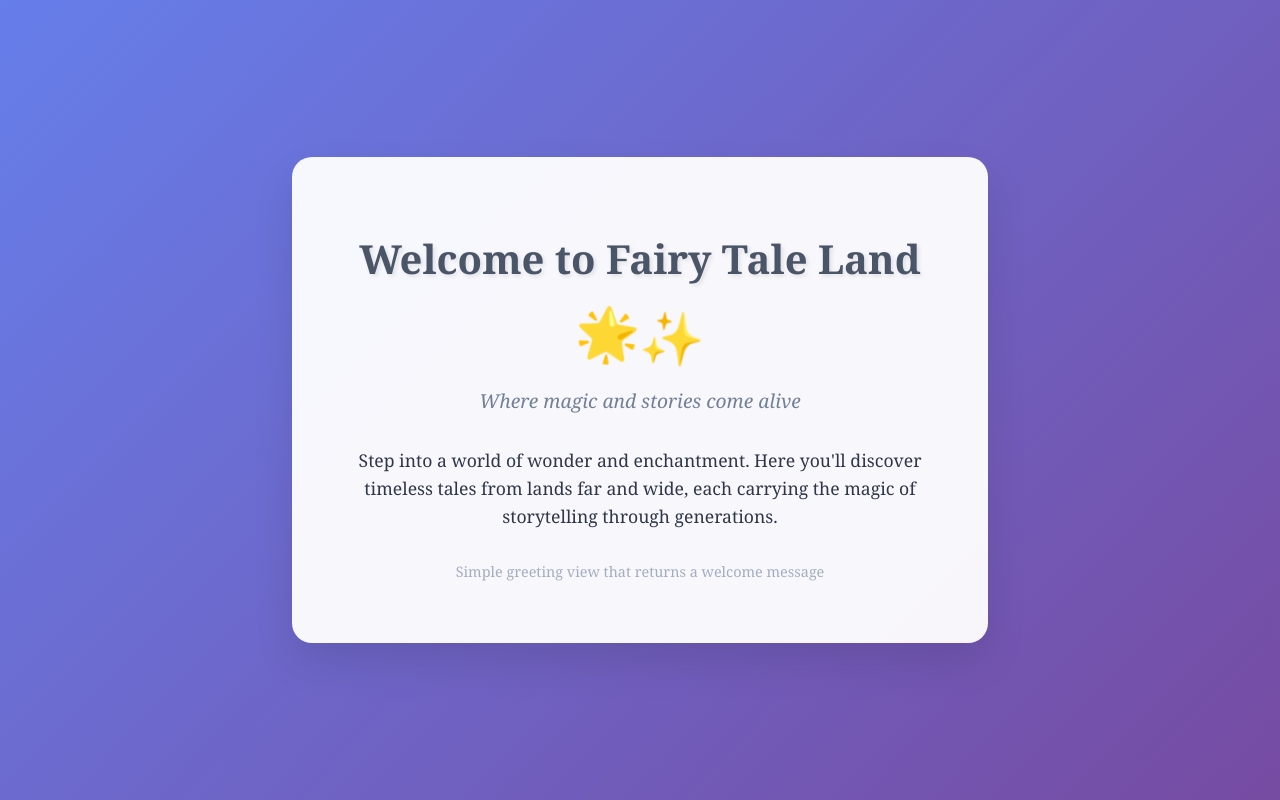
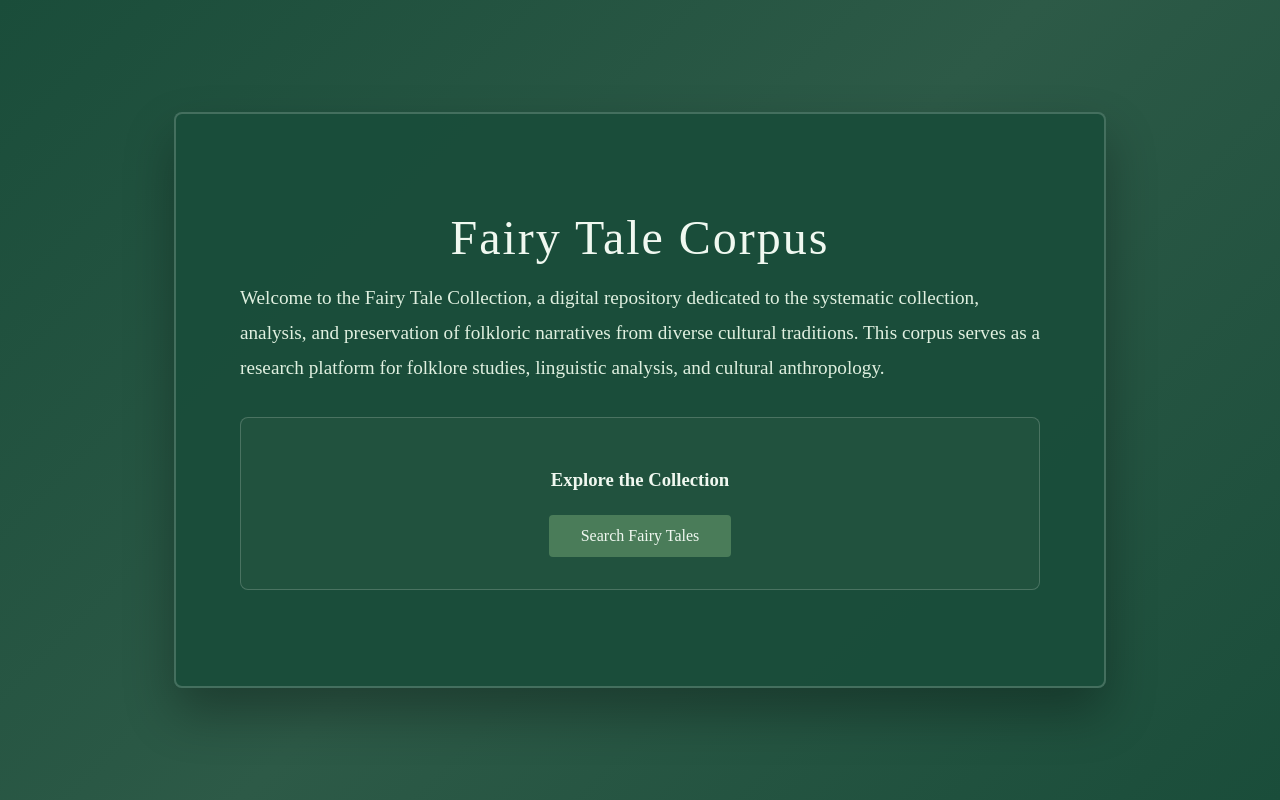
Before and after one commit to DmitryKutsev/my_fairytail, a Django app: template src/fairytales/templates/fairytales/frontpage.html in a window 1280 px wide. Run offline with Django 5.2, Linux system fonts and the light colour scheme; the template is opened without the code that fills it, so the values that code supplies are empty.

Commit message:
Started the interface and a search

```diff
--- a/src/core/urls.py
+++ b/src/core/urls.py
@@ -19,5 +19,5 @@ from django.urls import include, path
 
 urlpatterns = [
     path('admin/', admin.site.urls),
-    path('fairytales/', include('fairytales.urls')),
+    path('', include('fairytales.urls')),
 ]
--- a/src/fairytales/templates/fairytales/frontpage.html
+++ b/src/fairytales/templates/fairytales/frontpage.html
@@ -3,73 +3,162 @@
 <head>
     <meta charset="UTF-8">
     <meta name="viewport" content="width=device-width, initial-scale=1.0">
-    <title>Welcome to Fairy Tale Land</title>
+    <title>Fairy Tale Corpus</title>
     <style>
         body {
-            font-family: 'Georgia', serif;
-            background: linear-gradient(135deg, #667eea 0%, #764ba2 100%);
+            font-family: 'Times New Roman', serif;
+            background: linear-gradient(135deg, #1a4d3a 0%, #2d5a47 50%, #1a4d3a 100%);
             margin: 0;
             padding: 0;
             min-height: 100vh;
             display: flex;
             align-items: center;
             justify-content: center;
+            color: #f0f8f0;
         }
         .container {
-            background: rgba(255, 255, 255, 0.95);
-            padding: 3rem;
-            border-radius: 20px;
-            box-shadow: 0 20px 40px rgba(0, 0, 0, 0.1);
+            background: rgba(26, 77, 58, 0.95);
+            padding: 4rem;
+            border-radius: 8px;
+            box-shadow: 0 25px 50px rgba(0, 0, 0, 0.3);
             text-align: center;
-            max-width: 600px;
+            max-width: 800px;
             margin: 2rem;
+            border: 2px solid rgba(240, 248, 240, 0.2);
         }
         h1 {
-            color: #4a5568;
-            font-size: 2.5rem;
+            color: #f0f8f0;
+            font-size: 3rem;
             margin-bottom: 1rem;
-            text-shadow: 2px 2px 4px rgba(0, 0, 0, 0.1);
+            font-weight: 300;
+            letter-spacing: 2px;
         }
         .subtitle {
-            color: #718096;
+            color: #c8d5c8;
+            font-size: 1.4rem;
+            margin-bottom: 2rem;
+            font-style: italic;
+            font-weight: 300;
+        }
+        .description {
+            color: #e0f0e0;
+            line-height: 1.8;
             font-size: 1.2rem;
             margin-bottom: 2rem;
-            font-style: italic;
+            text-align: left;
         }
-        .emoji {
-            font-size: 3rem;
-            margin: 1rem 0;
-            animation: sparkle 2s ease-in-out infinite alternate;
+        .features {
+            background: rgba(45, 90, 71, 0.3);
+            padding: 2rem;
+            border-radius: 6px;
+            margin: 2rem 0;
+            border-left: 4px solid #4a7c59;
         }
-        @keyframes sparkle {
-            0% { transform: scale(1) rotate(0deg); }
-            100% { transform: scale(1.1) rotate(5deg); }
+        .features h3 {
+            color: #f0f8f0;
+            margin-bottom: 1rem;
+            font-size: 1.3rem;
         }
-        .description {
-            color: #2d3748;
+        .features ul {
+            color: #d0e0d0;
+            text-align: left;
             line-height: 1.6;
-            font-size: 1.1rem;
+        }
+        .features li {
+            margin-bottom: 0.5rem;
         }
         .footer {
-            margin-top: 2rem;
-            color: #a0aec0;
+            margin-top: 3rem;
+            color: #a0b8a0;
             font-size: 0.9rem;
+            border-top: 1px solid rgba(240, 248, 240, 0.2);
+            padding-top: 1rem;
+        }
+        .academic-badge {
+            display: inline-block;
+            background: rgba(74, 124, 89, 0.3);
+            padding: 0.5rem 1rem;
+            border-radius: 20px;
+            font-size: 0.9rem;
+            color: #c8d5c8;
+            margin-top: 1rem;
+        }
+        .search-section {
+            background: rgba(45, 90, 71, 0.4);
+            padding: 2rem;
+            border-radius: 8px;
+            margin: 2rem 0;
+            border: 1px solid rgba(240, 248, 240, 0.2);
+        }
+        .search-form {
+            display: grid;
+            gap: 1rem;
+            max-width: 600px;
+            margin: 0 auto;
+        }
+        .search-input {
+            background: rgba(26, 77, 58, 0.8);
+            border: 1px solid rgba(240, 248, 240, 0.3);
+            border-radius: 4px;
+            padding: 0.75rem;
+            color: #f0f8f0;
+            font-size: 1rem;
+            font-family: 'Times New Roman', serif;
+        }
+        .search-input::placeholder {
+            color: #a0b8a0;
+        }
+        .search-input:focus {
+            outline: none;
+            border-color: #4a7c59;
+            box-shadow: 0 0 0 2px rgba(74, 124, 89, 0.3);
+        }
+        .filters-row {
+            display: grid;
+            grid-template-columns: 1fr 1fr 1fr;
+            gap: 1rem;
+        }
+        .search-button {
+            background: #4a7c59;
+            color: #f0f8f0;
+            border: none;
+            padding: 0.75rem 2rem;
+            border-radius: 4px;
+            font-size: 1rem;
+            font-family: 'Times New Roman', serif;
+            cursor: pointer;
+            transition: background-color 0.3s;
+        }
+        .search-button:hover {
+            background: #5a8c69;
+        }
+        .search-label {
+            color: #c8d5c8;
+            font-size: 0.9rem;
+            margin-bottom: 0.5rem;
+            display: block;
         }
     </style>
 </head>
 <body>
     <div class="container">
-        <h1>Welcome to Fairy Tale Land</h1>
-        <div class="emoji">🌟✨</div>
-        <p class="subtitle">Where magic and stories come alive</p>
-        <p class="description">
-            Step into a world of wonder and enchantment. Here you'll discover
-            timeless tales from lands far and wide, each carrying the magic
-            of storytelling through generations.
-        </p>
-        <div class="footer">
-            <p>Simple greeting view that returns a welcome message</p>
+        <h1>Fairy Tale Corpus</h1>
+
+        <div class="description">
+            Welcome to the Fairy Tale Collection, a digital repository dedicated to the systematic collection,
+            analysis, and preservation of folkloric narratives from diverse cultural traditions. This corpus serves
+            as a research platform for folklore studies, linguistic analysis, and cultural anthropology.
         </div>
+
+        <div class="search-section">
+            <h3 style="color: #f0f8f0; margin-bottom: 1.5rem; text-align: center;">Explore the Collection</h3>
+            <div style="text-align: center;">
+                <a href="{% url 'search' %}" class="search-button" style="text-decoration: none; display: inline-block;">
+                    Search Fairy Tales
+                </a>
+            </div>
+        </div>
+
     </div>
 </body>
 </html>
--- a/src/fairytales/urls.py
+++ b/src/fairytales/urls.py
@@ -19,4 +19,5 @@ from . import views
 
 urlpatterns = [
     path('', views.greeting_view, name='greeting'),
+    path('search/', views.search_view, name='search'),
 ]
```
Also changed, not shown: src/fairytales/admin.py (+38 -6 lines), src/fairytales/models.py (+53 -2 lines), src/fairytales/views.py (+37 -0 lines).
